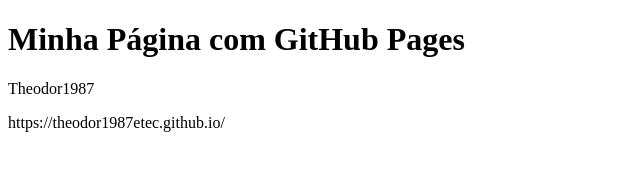
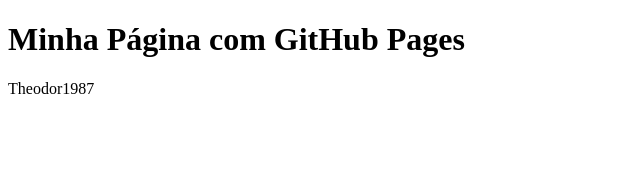
Before and after one commit to Theodor1987/theodor1987etec.github.io, a plain HTML site: page index.html in a window 1280 px wide. Shown: the whole page, without its empty margins (0-640 px from the left). Drawn offline with Linux system fonts and the light colour scheme.

Commit message:
Update index.html

```diff
--- a/index.html
+++ b/index.html
@@ -9,4 +9,3 @@
     <p>Theodor1987</p>
 </body>
 </html>
-https://theodor1987etec.github.io/
```
